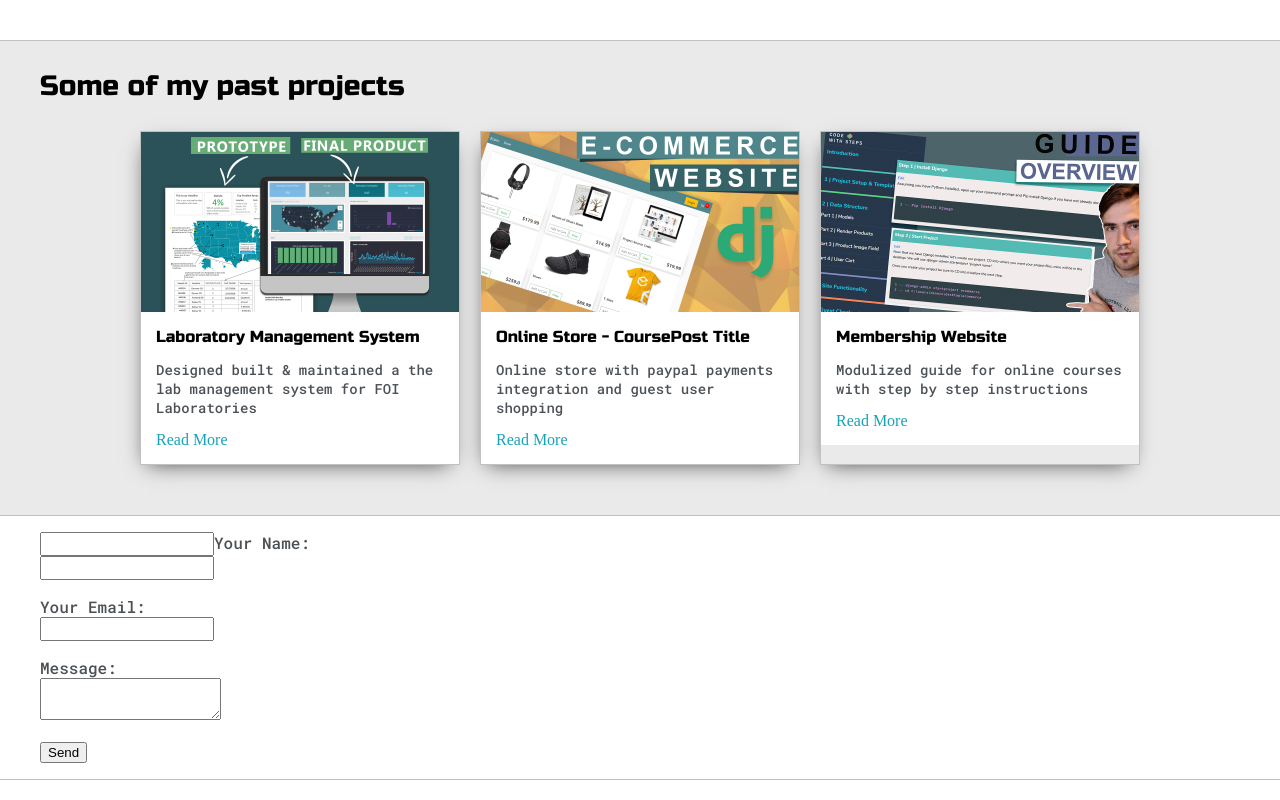
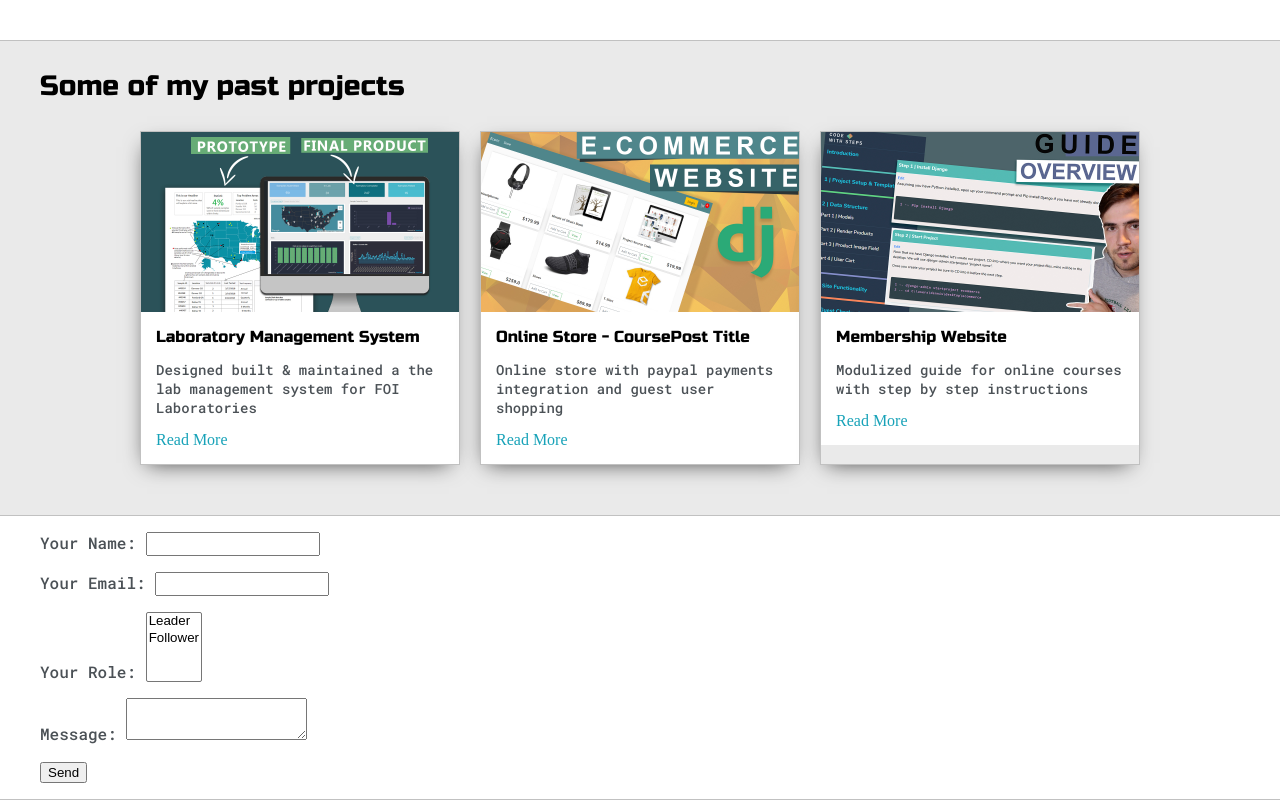
Before and after one commit to phuonganguyen/my-blog, a Next.js app: page / in a window 1280 px wide. Shown: the part 1100-1900 px from the top of the page. Built offline with nearby package versions, Linux system fonts and the light colour scheme.

Commit message:
add netlify form

```diff
--- a/src/components/ContactForm.tsx
+++ b/src/components/ContactForm.tsx
@@ -56,20 +56,30 @@
 const ContactForm: FunctionComponent = () => {
     return (
         <>
-            <form name="contact" action="/success" method="POST" data-netlify="true">
-                <input type="hidden" name="form-name" value="contact" />
+            <form name="contact" method="POST" data-netlify="true">
                 <p>
-                    <input type="text" name="firstname" id="firstname" />
-                    <label htmlFor="yourname">Your Name:</label> <br />
-                    <input type="text" name="name" id="yourname" />
+                    <label>
+                        Your Name: <input type="text" name="name" />
+                    </label>
                 </p>
                 <p>
-                    <label htmlFor="youremail">Your Email:</label> <br />
-                    <input type="email" name="email" id="youremail" />
+                    <label>
+                        Your Email: <input type="email" name="email" />
+                    </label>
                 </p>
                 <p>
-                    <label htmlFor="yourmessage">Message:</label> <br />
-                    <textarea name="message" id="yourmessage"></textarea>
+                    <label>
+                        Your Role:{' '}
+                        <select name="role[]" multiple>
+                            <option value="leader">Leader</option>
+                            <option value="follower">Follower</option>
+                        </select>
+                    </label>
+                </p>
+                <p>
+                    <label>
+                        Message: <textarea name="message"></textarea>
+                    </label>
                 </p>
                 <p>
                     <button type="submit">Send</button>
```
